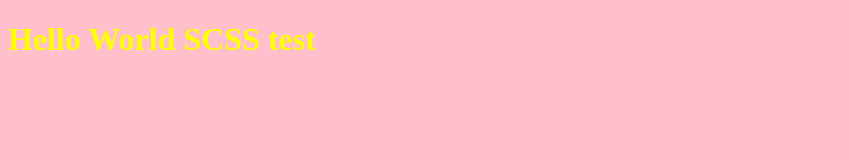
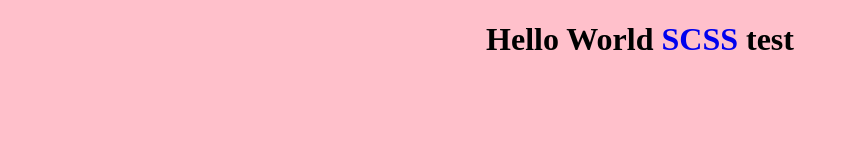
Before and after one commit to mondai40/SASSPractice, a website: page index.html in a window 1280 px wide. Shown: the whole page, without its empty margins (0-849 px from the left). Drawn offline with Linux system fonts and the light colour scheme.

Commit message:
learnt how to use &

```diff
--- a/index.html
+++ b/index.html
@@ -8,6 +8,6 @@
     <title>Document</title>
 </head>
 <body>
-    <h1>Hello World SCSS test</h1>
+    <h1>Hello World <a href="#">SCSS</a> test</h1>
 </body>
 </html>
--- a/scss/style.scss
+++ b/scss/style.scss
@@ -1,6 +1,12 @@
 body {
-    background-color: pink;
+    background: pink;
     h1 {
-        color: yellow;
+        text-align: center;
+        a {
+            text-decoration: none;
+            &:hover {
+                color: green
+            }
+        }
     }
 }
```
Also changed, not shown: css/style.css, 1 other file.
